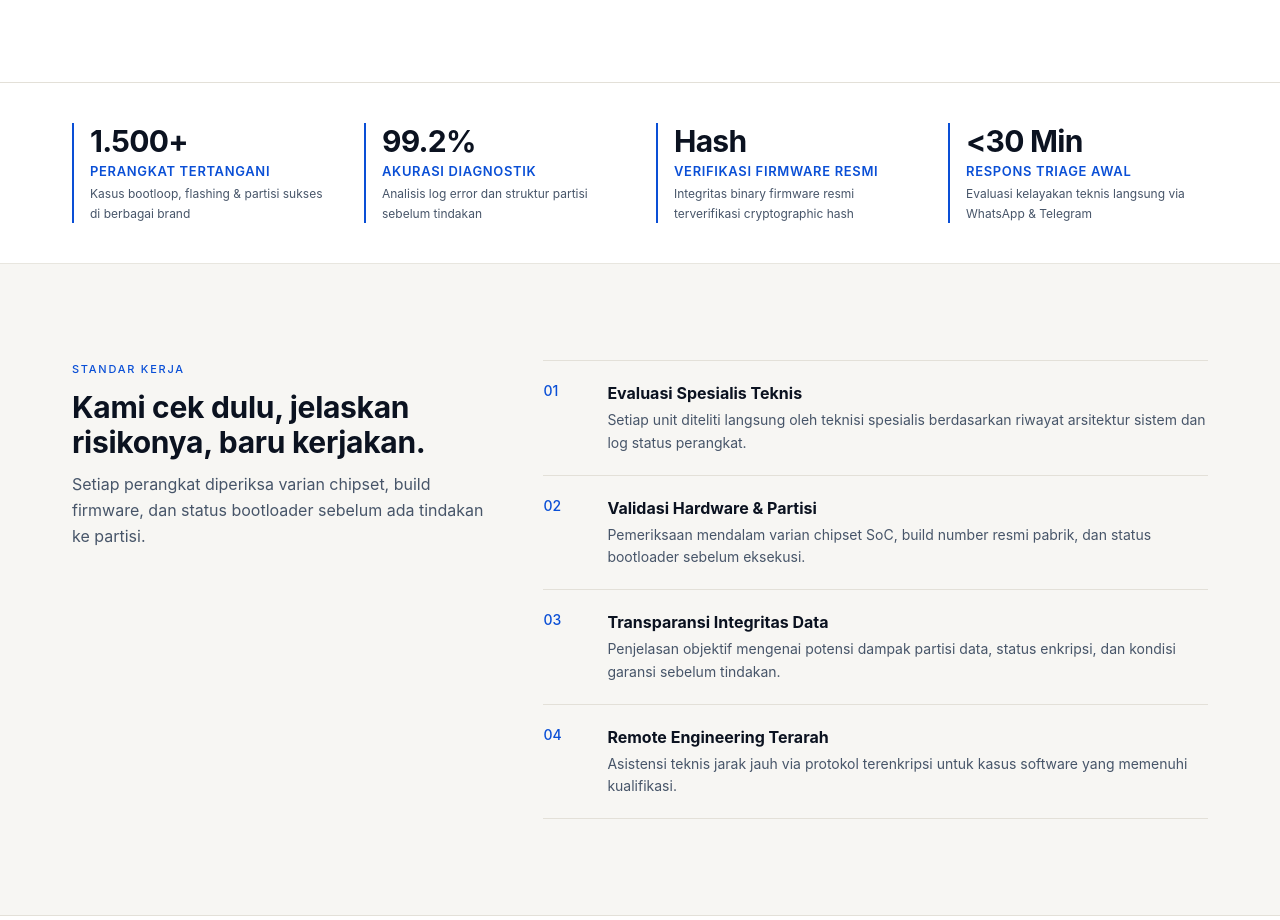
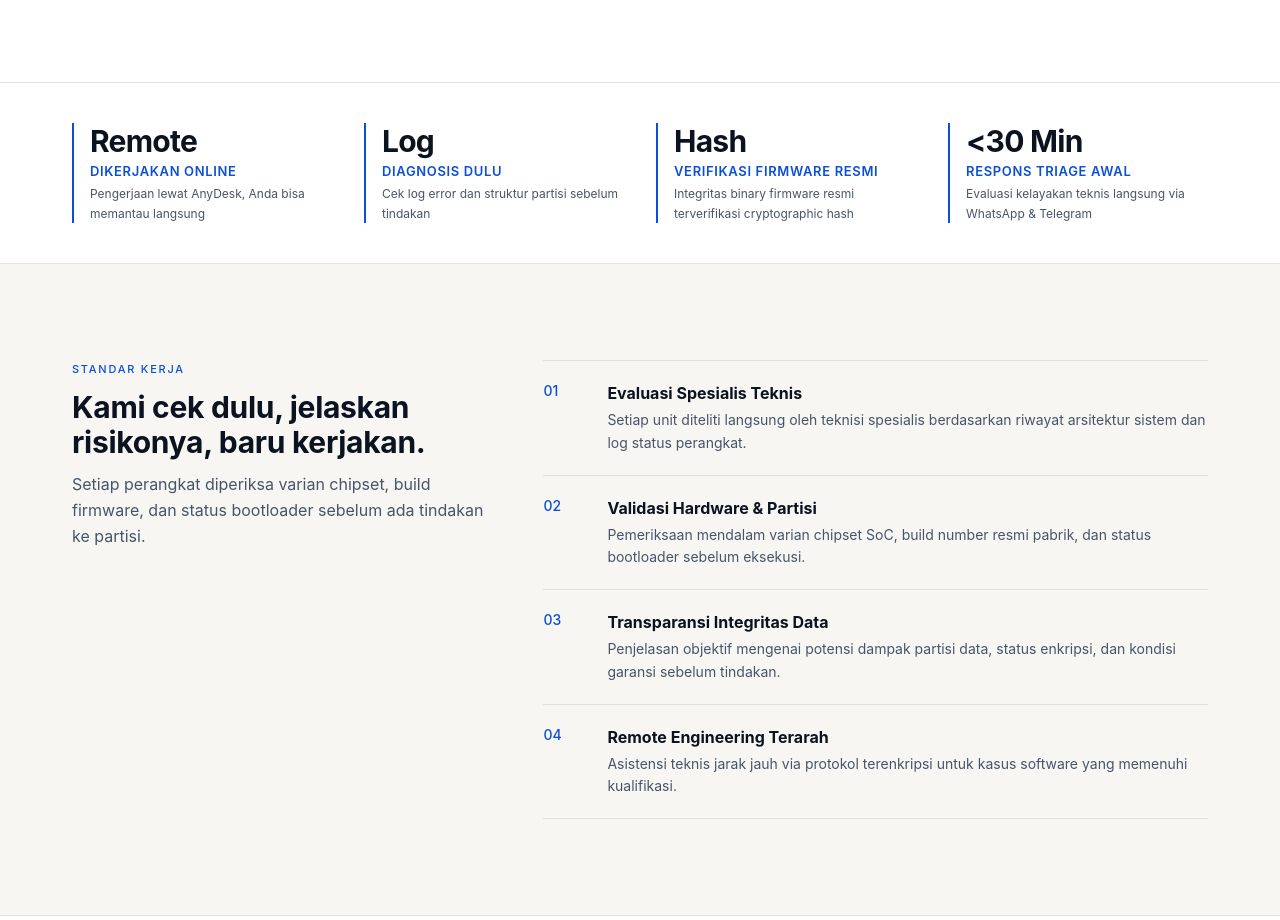
Before and after one commit to DimasAkbarF/techfixsoftware, a Next.js app: page / in a window 1280 px wide. Shown: the part 920-1840 px from the top of the page. Built offline with nearby package versions, Linux system fonts and the light colour scheme; no server answers.

Commit message:
fix: tulis ulang klaim absolut dan angka tanpa data nyata

```diff
--- a/src/components/home/TrustStrip.tsx
+++ b/src/components/home/TrustStrip.tsx
@@ -1,13 +1,13 @@
 const metrics = [
   {
-    value: "1.500+",
-    label: "Perangkat Tertangani",
-    subtext: "Kasus bootloop, flashing & partisi sukses di berbagai brand",
+    value: "Remote",
+    label: "Dikerjakan Online",
+    subtext: "Pengerjaan lewat AnyDesk, Anda bisa memantau langsung",
   },
   {
-    value: "99.2%",
-    label: "Akurasi Diagnostik",
-    subtext: "Analisis log error dan struktur partisi sebelum tindakan",
+    value: "Log",
+    label: "Diagnosis Dulu",
+    subtext: "Cek log error dan struktur partisi sebelum tindakan",
   },
   {
     value: "Hash",
--- a/src/data/newGuides.ts
+++ b/src/data/newGuides.ts
@@ -65,7 +65,7 @@ export const newGuides: GuideArticle[] = [
       {
         heading: "Kapan Anda Memerlukan Bantuan Remote Specialist TechFix?",
         body:
-          "Jika bootloader Xiaomi Anda masih terkunci (locked) dan HP mengalami bootloop parah atau masuk recovery loop, flashing konvensional akan ditolak oleh sistem keamanan Xiaomi. Teknisi TechFix Software dapat membantu mengevaluasi metode flashing via Mi Assistant mode, EDL authorization, atau restorasi partisi secara remote via AnyDesk tanpa risiko salah pasang firmware yang berujung mati total.",
+          "Jika bootloader Xiaomi Anda masih terkunci (locked) dan HP mengalami bootloop parah atau masuk recovery loop, flashing konvensional akan ditolak oleh sistem keamanan Xiaomi. Teknisi TechFix Software dapat membantu mengevaluasi metode flashing via Mi Assistant mode, EDL authorization, atau restorasi partisi secara remote via AnyDesk dengan upaya mengurangi risiko salah pasang firmware yang berujung mati total.",
       },
     ],
     seo: {
@@ -132,7 +132,7 @@ export const newGuides: GuideArticle[] = [
         body:
           "Setelah berhasil masuk ke menu Android Recovery, gunakan tombol Volume untuk navigasi dan tombol Power untuk memilih:",
         bullets: [
-          "Wipe Cache Partition: Opsi ini menghapus berkas temporary dalvik cache dan sisa instalasi sistem lama. Tindakan ini 100% AMAN bagi data pribadi Anda.",
+          "Wipe Cache Partition: Opsi ini menghapus berkas temporary dalvik cache dan sisa instalasi sistem lama. Opsi ini umumnya tidak menghapus data pribadi, tetapi tetap cadangkan data sebelum melakukan tindakan apa pun.",
           "Repair Apps: Opsi bawaan One UI di menu recovery untuk mengompilasi ulang seluruh aplikasi sistem (pre-dexopt) jika ada package yang mengalami crash.",
           "Wipe Data / Factory Reset: HANYA pilih opsi ini jika Anda telah pasrah merelakan data terhapus dan yakin mengingat akun Google (Gmail) yang tertaut guna menghindari FRP lock.",
         ],
@@ -201,7 +201,7 @@ export const newGuides: GuideArticle[] = [
       {
         heading: "Definisi & Perbedaan Utama: Soft Brick vs Hard Brick",
         body:
-          "Perbedaan mendasar antara soft brick dan hard brick terletak pada integritas komponen hardware: Soft Brick adalah kerusakan software di mana perangkat masih memiliki tanda-tanda kehidupan (getar, respon lampu, atau terdeteksi di Device Manager PC sebagai port USB darurat), sehingga dapat dipulihkan 100% melalui flashing firmware. Sebaliknya, Hard Brick adalah kerusakan fisik pada komponen hardware seperti konsleting IC power, chip memori eMMC/UFS yang terbakar, atau jalur motherboard putus, yang tidak akan pernah bisa diselesaikan hanya dengan kabel USB dan software.",
+          "Perbedaan mendasar antara soft brick dan hard brick terletak pada integritas komponen hardware: Soft Brick adalah kerusakan software di mana perangkat masih memiliki tanda-tanda kehidupan (getar, respon lampu, atau terdeteksi di Device Manager PC sebagai port USB darurat), sehingga umumnya dapat dipulihkan lewat flashing firmware. Sebaliknya, Hard Brick adalah kerusakan fisik pada komponen hardware seperti konsleting IC power, chip memori eMMC/UFS yang terbakar, atau jalur motherboard putus, yang tidak akan pernah bisa diselesaikan hanya dengan kabel USB dan software.",
       },
       {
         heading: "Tabel Perbandingan Karakteristik Soft Brick vs Hard Brick",
@@ -423,7 +423,7 @@ export const newGuides: GuideArticle[] = [
     keyTakeaways: [
       "Tanda visual paling jelas adalah ikon gembok terbuka di bagian atas atau bawah layar saat HP pertama kali dinyalakan.",
       "Menu Opsi Pengembang (Developer Options) menyediakan informasi status 'OEM Unlocking' dan 'Status Mi Unlock'.",
-      "Perintah 'fastboot getvar unlocked' di terminal PC memberikan kepastian status 100% akurat tanpa keraguan.",
+      "Perintah 'fastboot getvar unlocked' di terminal PC membantu memeriksa status bootloader. Hasilnya bergantung pada kondisi perangkat dan sebaiknya dibaca bersama status lain.",
       "Perangkat dengan bootloader terkunci akan menolak instalasi custom recovery, root image, atau custom ROM.",
     ],
     symptoms: [
@@ -469,7 +469,7 @@ export const newGuides: GuideArticle[] = [
         ],
       },
       {
-        heading: "Metode 3: Pengecekan 100% Akurat via Fastboot Terminal PC",
+        heading: "Metode 3: Pengecekan Status Bootloader via Fastboot Terminal PC",
         body:
           "Jika HP dalam kondisi bootloop dan tidak bisa masuk ke menu Android, hubungkan HP dalam mode fastboot ke komputer, lalu buka CMD dan ketikkan perintah berikut:",
         bullets: [
@@ -554,7 +554,7 @@ export const newGuides: GuideArticle[] = [
         bullets: [
           "Buka Device Manager di Windows (tekan Win + X -> pilih Device Manager).",
           "Colokkan HP ke port USB belakang PC (bukan hub USB).",
-          "Jika muncul baris 'Qualcomm HS-USB QDLoader 9008' atau 'MediaTek USB Port / Preloader', artinya CHIPSET PROSESOR MASIH HIDUP 100%. Kerusakan murni berada pada partisi software yang terhapus atau korup.",
+          "Jika muncul baris 'Qualcomm HS-USB QDLoader 9008' atau 'MediaTek USB Port / Preloader', artinya chipset prosesor masih terdeteksi. Kerusakan murni berada pada partisi software yang terhapus atau korup.",
         ],
       },
       {
@@ -1111,7 +1111,7 @@ export const newGuides: GuideArticle[] = [
       {
         heading: "Pentingnya Custom Recovery: TWRP & OrangeFox",
         body:
-          "Kunci utama memasang TWRP atau OrangeFox tanpa mengalami bootloop adalah memastikan file image cocok 100% dengan kode perangkat (Codename), memeriksa apakah HP menggunakan skema partisi konvensional (fastboot flash recovery) atau partisi boot (fastboot flash boot / vendor_boot), serta langsung mem-flash patch AVB (disable-dm-verity) sebelum reboot ke sistem. Custom recovery adalah fondasi utama bagi setiap penggemar modifikasi Android untuk melakukan instalasi ROM, flashing zip, dan pencadangan partisi tingkat rendah.",
+          "Kunci utama memasang TWRP atau OrangeFox tanpa mengalami bootloop adalah memastikan file image sesuai dengan kode perangkat (codename), memeriksa apakah HP menggunakan skema partisi konvensional (fastboot flash recovery) atau partisi boot (fastboot flash boot / vendor_boot), serta langsung mem-flash patch AVB (disable-dm-verity) sebelum reboot ke sistem. Custom recovery adalah fondasi utama bagi setiap penggemar modifikasi Android untuk melakukan instalasi ROM, flashing zip, dan pencadangan partisi tingkat rendah.",
       },
       {
         heading: "3 Skema Partisi Recovery pada Android Modern",
@@ -1293,7 +1293,7 @@ export const newGuides: GuideArticle[] = [
         body:
           "Penerus CyanogenMod ini merupakan proyek Custom ROM paling tua dan paling dihormati di dunia:",
         bullets: [
-          "Kelebihan: Kode sumber 100% murni dan diaudit secara ketat, tanpa bloatware Google bawaan (Vanilla build), konsumsi daya baterai sangat hemat, dan umur dukungan terpanjang untuk HP lawas.",
+          "Kelebihan: Kode sumber terbuka sehingga bisa ditinjau publik, tanpa bloatware Google bawaan (Vanilla build), konsumsi daya baterai sangat hemat, dan umur dukungan terpanjang untuk HP lawas.",
           "Cocok Untuk: Pengguna yang mengutamakan privasi, stabilitas tanpa kompromi, dan performa multitasking ringan.",
         ],
       },
@@ -1465,7 +1465,7 @@ export const newGuides: GuideArticle[] = [
           "Pada arsitektur Realme dan Oppo, menahan tombol Volume Bawah saat menyalakan HP adalah kombinasi resmi untuk masuk ke Recovery Mode. Jika tombol volume bawah tersangkut kotoran atau mengalami konsleting jalur fleksibel:",
         bullets: [
           "Ponsel akan mengira Anda sedang menekan tombol volume setiap kali dinyalakan.",
-          "Uji sederhana: Saat berada di menu recovery bahasa (English), perhatikan apakah kursor pilihan bergerak sendiri ke bawah tanpa disentuh. Jika bergerak sendiri, 100% tombol volume Anda mengalami kerusakan fisik hardware.",
+          "Uji sederhana: Saat berada di menu recovery bahasa (English), perhatikan apakah kursor pilihan bergerak sendiri ke bawah tanpa disentuh. Jika bergerak sendiri, kemungkinan besar tombol volume Anda bermasalah secara fisik.",
         ],
       },
       {
--- a/src/data/serviceFaq.ts
+++ b/src/data/serviceFaq.ts
@@ -11,7 +11,7 @@ const customServiceFaqs: Record<string, FAQItem[]> = {
       category: "root-android",
       question: "Berapa biaya jasa root Android di TechFix Software?",
       answer:
-        "Biaya jasa root Android di TechFix Software sangat terjangkau mulai dari puluhan ribu rupiah, disesuaikan dengan merek HP, versi Android, dan paket kebutuhan Anda (Root Standar vs Paket Lengkap Ojol / M-Banking / Bypass Absensi). Konsultasi awal, verifikasi status bootloader, dan pengecekan kelayakan perangkat 100% GRATIS tanpa biaya di muka.",
+        "Biaya jasa root Android di TechFix Software sangat terjangkau mulai dari [ISI_DATA_NYATA: harga per merek/paket], disesuaikan dengan merek HP, versi Android, dan paket kebutuhan Anda (Root Standar vs Paket Lengkap Ojol / M-Banking / Bypass Absensi). Konsultasi awal, verifikasi status bootloader, dan pengecekan kelayakan perangkat gratis. Biaya pengerjaan dikonfirmasi sebelum mulai.",
     },
     {
       id: "faq-data-hilang-root",
```
Also changed, not shown: src/data/services.ts (+6 -6 lines).
